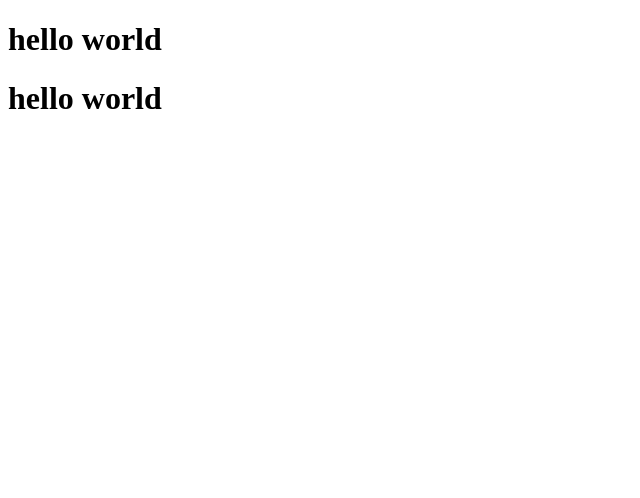
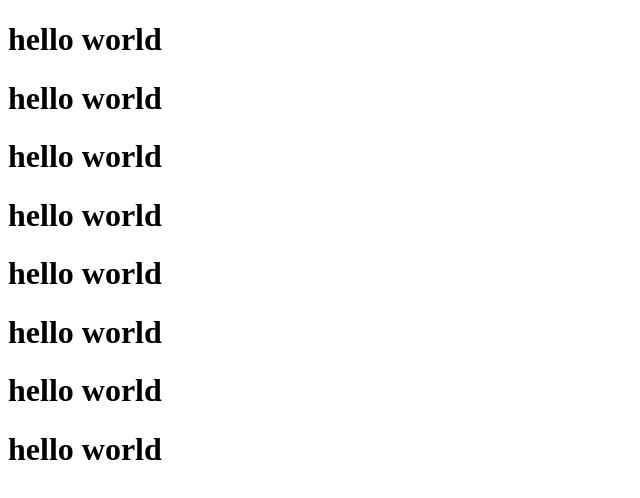
Before and after one commit to Yozercif17/git-test, a plain HTML site: page index.html in a window 1280 px wide. Shown: the whole page, without its empty margins (0-640 px from the left). Drawn offline with Linux system fonts and the light colour scheme.

Commit message:
Second Commit

```diff
--- a/index.html
+++ b/index.html
@@ -4,5 +4,9 @@
 <body>
 <h1> hello world</h1>
 <h1> hello world</h1>
+<h1> hello world</h1>
+<h1> hello world</h1><h1> hello world</h1>
+<h1> hello world</h1><h1> hello world</h1>
+<h1> hello world</h1>
 </body>
 </html>
```
